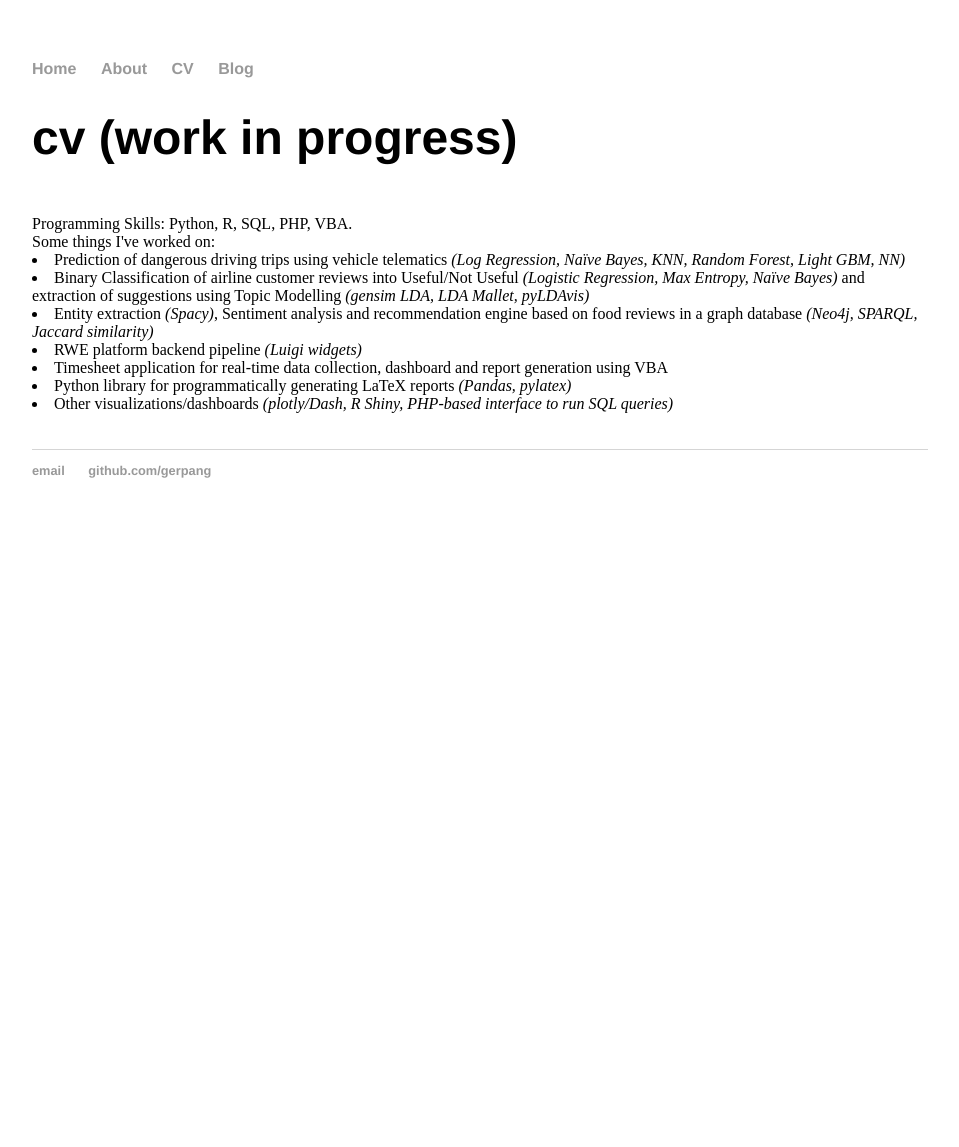
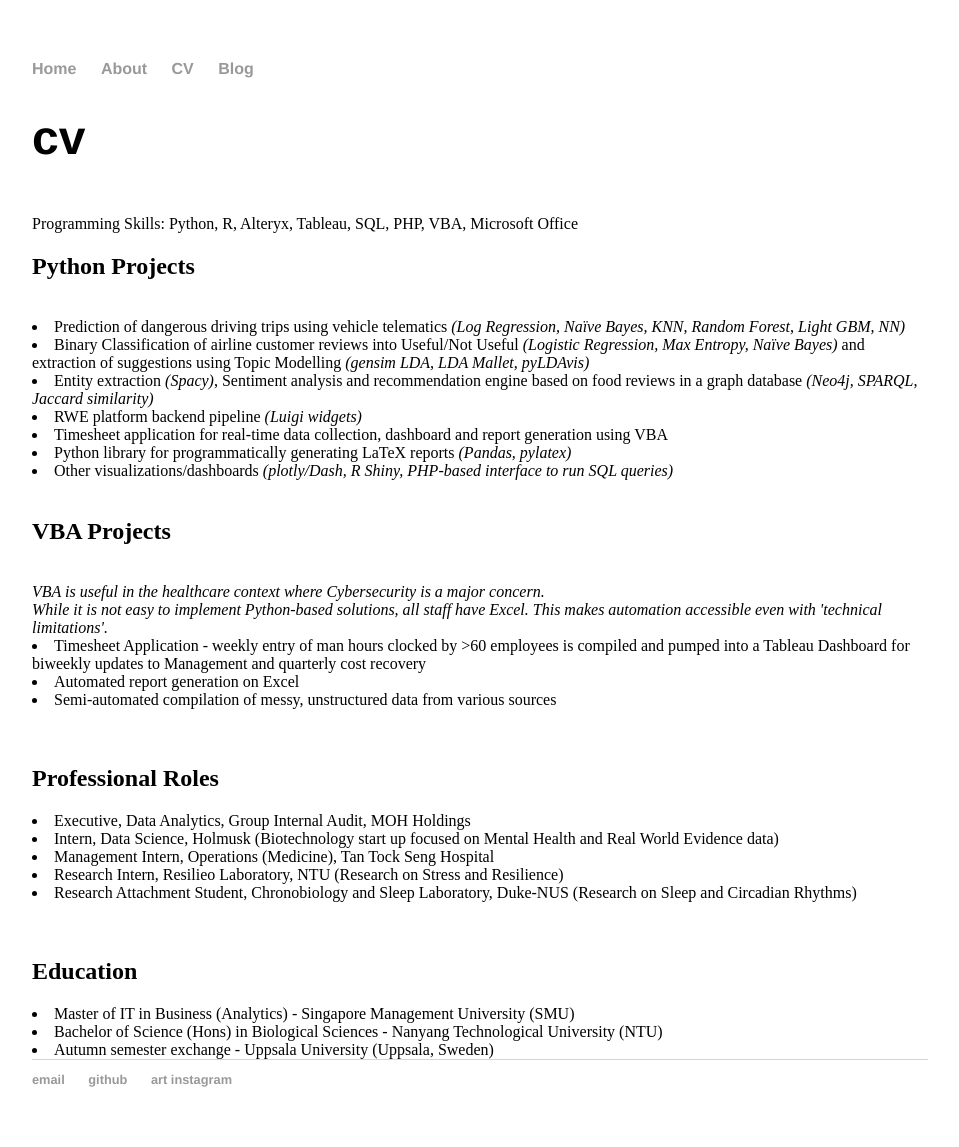
Before and after one commit to gerpang/_gerpang.github.io, a Jekyll site: the page built from cv/index.html, in a window 1280 px wide. Shown: the whole page, without its empty margins (160-1119 px from the left). Built offline with Jekyll 4.4.1, drawn with Linux system fonts in a browser that asks for light colours; before the commit the page ends 900 px from its top, so only the background shows below that.

Commit message:
updated info

```diff
--- a/_layouts/default.html
+++ b/_layouts/default.html
@@ -1,10 +1,12 @@
 <!DOCTYPE html>
 <html>
+
 <head>
 	<title>{{ page.title }}</title>
 	<!-- link to main stylesheet -->
 	<link rel="stylesheet" type="text/css" href="/css/main.css">
 </head>
+
 <body>
 	<nav>
 		<ul>
@@ -22,8 +24,10 @@
 	<footer>
 		<ul>
 			<li><a href="mailto:geraldinepyh@gmail.com">email</a></li>
-	        		<li><a href="https://github.com/gerpang">github.com/gerpang</a></li>
+			<li><a href="https://github.com/gerpang">github</a></li>
+			<li><a href="http://instagram.com/artgernie">art instagram</a></li>
 		</ul>
 	</footer>
 </body>
+
 </html>
--- a/cv/index.html
+++ b/cv/index.html
@@ -1,17 +1,55 @@
 ---
 layout: default
-title: cv (work in progress)
+title: cv
 ---
 
 <h1>{{ page.title }}</h1>
 <br>
-Programming Skills: Python, R, SQL, PHP, VBA. <br>
-Some things I've worked on: <br>
-<li>Prediction of dangerous driving trips using vehicle telematics <i>(Log Regression, Naïve Bayes, KNN, Random Forest, Light GBM, NN)</i></li>
-<li>Binary Classification of airline customer reviews into Useful/Not Useful <i>(Logistic Regression, Max Entropy, Naïve Bayes)</i> and extraction of suggestions using Topic Modelling <i>(gensim LDA, LDA Mallet, pyLDAvis)</i></li>
-<li>Entity extraction <i>(Spacy)</i>, Sentiment analysis and recommendation engine based on food reviews in a graph database <i>(Neo4j, SPARQL, Jaccard similarity)</i></li>
+Programming Skills: Python, R, Alteryx, Tableau, SQL, PHP, VBA, Microsoft Office
+<br>
+<h2>Python Projects</h2> <br>
+<li>Prediction of dangerous driving trips using vehicle telematics <i>(Log
+        Regression, Naïve Bayes, KNN, Random Forest, Light GBM, NN)</i></li>
+<li>Binary Classification of airline customer reviews into Useful/Not Useful
+    <i>(Logistic Regression, Max Entropy, Naïve Bayes)</i> and extraction of
+    suggestions using Topic Modelling <i>(gensim LDA, LDA Mallet, pyLDAvis)</i>
+</li>
+<li>Entity extraction <i>(Spacy)</i>, Sentiment analysis and recommendation
+    engine based on food reviews in a graph database <i>(Neo4j, SPARQL, Jaccard
+        similarity)</i></li>
 <li>RWE platform backend pipeline <i>(Luigi widgets)</i></li>
-<li>Timesheet application for real-time data collection, dashboard and report generation using VBA</li>
-<li>Python library for programmatically generating LaTeX reports <i>(Pandas, pylatex)</i></li>
-<li>Other visualizations/dashboards <i>(plotly/Dash, R Shiny, PHP-based interface to run SQL queries)</i></li>
+<li>Timesheet application for real-time data collection, dashboard and report
+    generation using VBA</li>
+<li>Python library for programmatically generating LaTeX reports <i>(Pandas,
+        pylatex)</i></li>
+<li>Other visualizations/dashboards <i>(plotly/Dash, R Shiny, PHP-based
+        interface to run SQL queries)</i></li>
+<br>
+<h2>VBA Projects</h2> <br>
+<i>VBA is useful in the healthcare context where Cybersecurity is a major
+    concern. <br>While it is not easy to implement Python-based solutions, all
+    staff have Excel. This makes automation accessible even with 'technical
+    limitations'.</i>
+<li>Timesheet Application - weekly entry of man hours clocked by >60 employees
+    is compiled and pumped into a Tableau Dashboard for biweekly updates to
+    Management and quarterly cost recovery</li>
+<li>Automated report generation on Excel</li>
+<li>Semi-automated compilation of messy, unstructured data from various sources
+</li>
 <br><br>
+<h2>Professional Roles</h2>
+<li>Executive, Data Analytics, Group Internal Audit, MOH Holdings</li>
+<li>Intern, Data Science, Holmusk (Biotechnology start up focused on Mental
+    Health and Real World Evidence data)</li>
+<li>Management Intern, Operations (Medicine), Tan Tock Seng Hospital</li>
+<li>Research Intern, Resilieo Laboratory, NTU (Research on Stress and
+    Resilience)</li>
+<li>Research Attachment Student, Chronobiology and Sleep Laboratory, Duke-NUS
+    (Research on Sleep and Circadian Rhythms)</li>
+<br><br>
+<h2>Education</h2>
+<li>Master of IT in Business (Analytics) - Singapore Management University (SMU)
+</li>
+<li>Bachelor of Science (Hons) in Biological Sciences - Nanyang Technological
+    University (NTU)</li>
+<li>Autumn semester exchange - Uppsala University (Uppsala, Sweden)</li>
```
Also changed, not shown: about/index.html (+10 -12 lines), blog/index.html (+8 -7 lines). Lines whose indentation alone changed are shown as unchanged.
